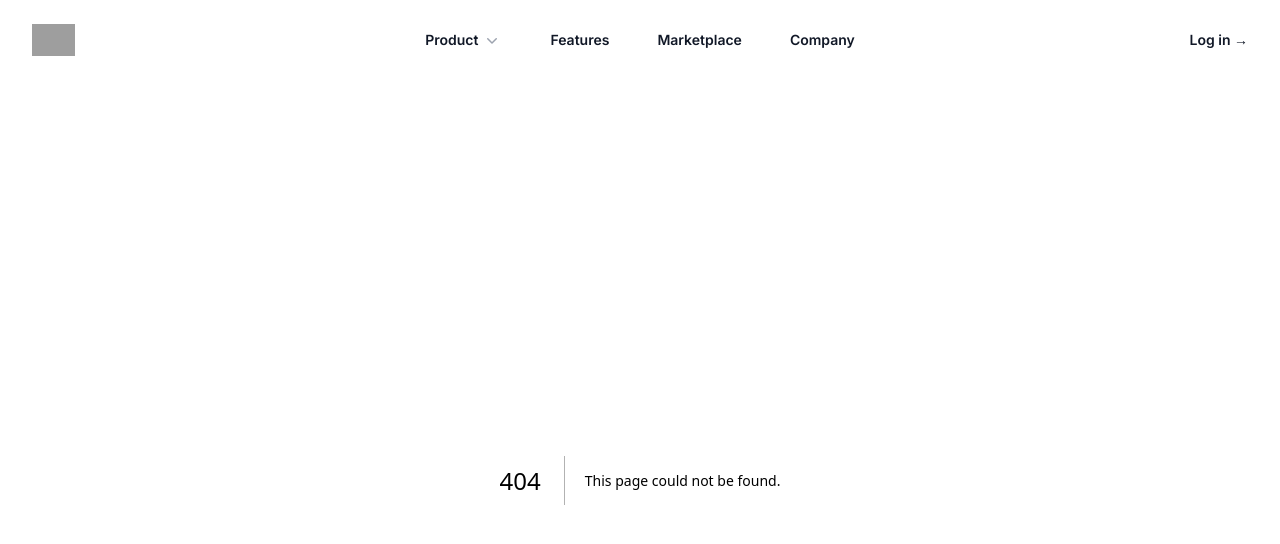
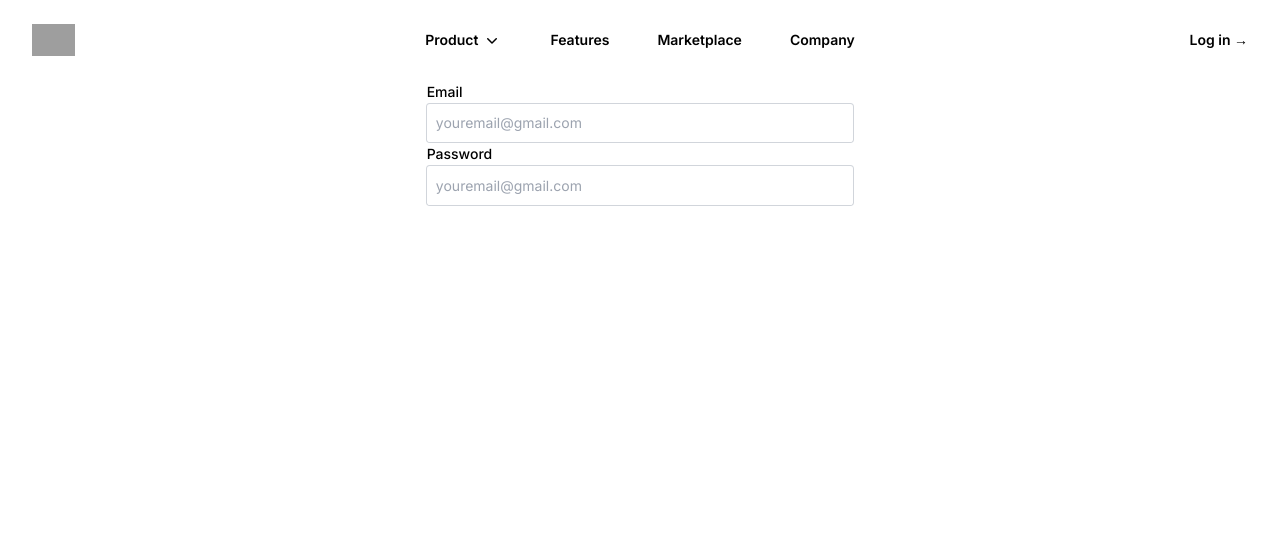
Before and after one commit to mdshoaibakhtar2002/Puffin-Macaw, a Next.js app: page /login in a window 1280 px wide. Before the commit this address had no page. Shown: the top 544 px of the page. Built offline with nearby package versions, Linux system fonts and the light colour scheme; grey boxes are pictures that could not be loaded.

Commit message:
Added login page

```diff
--- /dev/null
+++ b/src/app/Input.module.css
@@ -0,0 +1,22 @@
+.input {
+    display: block;
+    width: 100%;
+    border: 0;
+    padding: 0.575rem;
+    color: #1a202c; /* text-gray-900 */
+    border-radius: 0.175rem; /* rounded-md */
+    box-shadow: 0 0 0 1px #d1d5db; /* ring-1 ring-gray-300 */
+    background-color: #fff; /* to ensure it's visible on all backgrounds */
+    font-size: 0.875rem; /* sm:text-sm */
+    line-height: 1.25rem; /* sm:leading-6 */
+    transition: box-shadow 0.2s ease;
+}
+
+.input::placeholder {
+    color: #9ca3af; /* placeholder:text-gray-400 */
+}
+
+.input:focus {
+    outline: none;
+    box-shadow: 0 0 0 1px #9c9c9c; /* focus:ring-2 focus:ring-green-500 */
+}
--- /dev/null
+++ b/src/app/login/page.tsx
@@ -0,0 +1,33 @@
+
+import styles from '../Input.module.css';
+
+export default function Login() {
+    return (
+        <div className="w-full flex justify-center flex-col items-center">
+        <div className="w-1/3">
+            <label htmlFor="price" className="block text-sm font-medium leading-6 text-gray-900">
+                Email
+            </label>
+            <input
+                    id="price"
+                    name="price"
+                    type="text"
+                    placeholder="youremail@gmail.com"
+                    className={styles.input}
+                />
+        </div>
+        <div className="w-1/3">
+            <label htmlFor="price" className="block text-sm font-medium leading-6 text-gray-900">
+                Password
+            </label>
+            <input
+                    id="price"
+                    name="price"
+                    type="text"
+                    placeholder="youremail@gmail.com"
+                    className={styles.input}
+                />
+        </div>
+        </div>
+    )
+}
--- a/tailwind.config.ts
+++ b/tailwind.config.ts
@@ -7,16 +7,36 @@ const config: Config = {
     "./src/app/**/*.{js,ts,jsx,tsx,mdx}",
   ],
   theme: {
+    screens: {
+      sm: '480px',
+      md: '768px',
+      lg: '976px',
+      xl: '1440px',
+    },
+    colors: {
+      'blue': '#1fb6ff',
+      'purple': '#7e5bef',
+      'pink': '#ff49db',
+      'orange': '#ff7849',
+      'green': '#13ce66',
+      'yellow': '#ffc82c',
+      'gray-dark': '#273444',
+      'gray': '#8492a6',
+      'gray-light': '#d3dce6',
+    },
+    fontFamily: {
+      sans: ['Graphik', 'sans-serif'],
+      serif: ['Merriweather', 'serif'],
+    },
     extend: {
-      container: {
-        center: true,
-        padding: '15px'
+      spacing: {
+        '128': '32rem',
+        '144': '36rem',
       },
-      colors: {
-        red: '#BF2200',
-        green: '#00BF3D'
+      borderRadius: {
+        '4xl': '2rem',
       }
-    },
+    }
   },
   plugins: [],
 };
```
